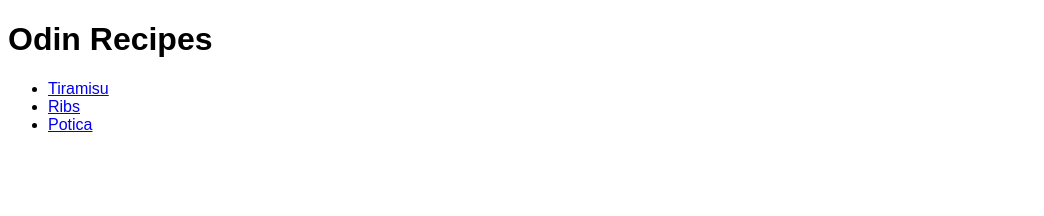
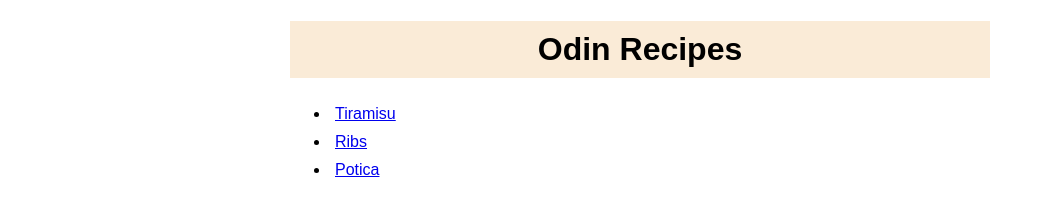
Before and after one commit to jpodlipnik/odin-recipes, a plain HTML site: page index.html in a window 1280 px wide. Shown: the whole page, without its empty margins (0-1044 px from the left). Drawn offline with Linux system fonts and the light colour scheme.

Commit message:
Updated styles and html.

```diff
--- a/index.html
+++ b/index.html
@@ -9,9 +9,9 @@
 <body>
     <h1>Odin Recipes</h1>
     <ul>
-        <li><a href="recipes/tiramisu.html">Tiramisu</a></li>
-        <li><a href="recipes/ribs.html">Ribs</a></li>
-        <li><a href="recipes/potica.html">Potica</a></li>
+        <li class="landing-li"><a href="recipes/tiramisu.html">Tiramisu</a></li>
+        <li class="landing-li"><a href="recipes/ribs.html">Ribs</a></li>
+        <li class="landing-li"><a href="recipes/potica.html">Potica</a></li>
     </ul>
 </body>
 </html>
--- a/style.css
+++ b/style.css
@@ -1,6 +1,12 @@
 * {
 
-    font-family: Arial, Helvetica, sans-serif
+    font-family: Arial, Helvetica, sans-serif;
+    box-sizing: border-box;
+}
+
+body {
+    width: 700px;
+    margin: 0 auto;
 }
 
 .recipe-name {
@@ -9,9 +15,23 @@
     text-align: ce;
 }
 
+h1 {
+    text-align: center;
+    background-color: antiquewhite;
+    padding: 10px;
+}
+
 h2 {
     color: rgb(179, 112, 57);
 }
+
+ul li a {
+    display: inline-block;
+    padding: 5px;
+
+}
+
+
 
 img {
     width: 300px;
```
